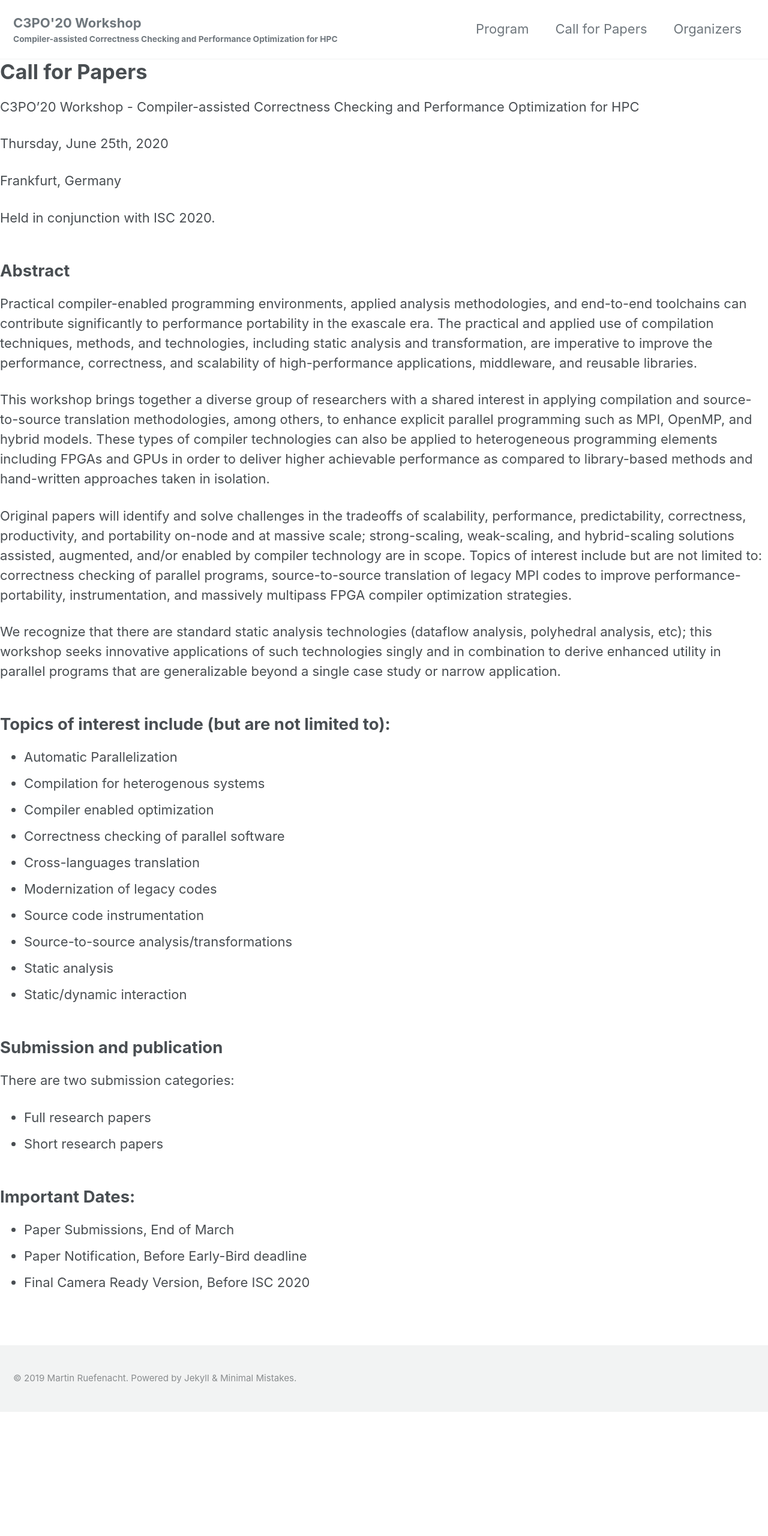
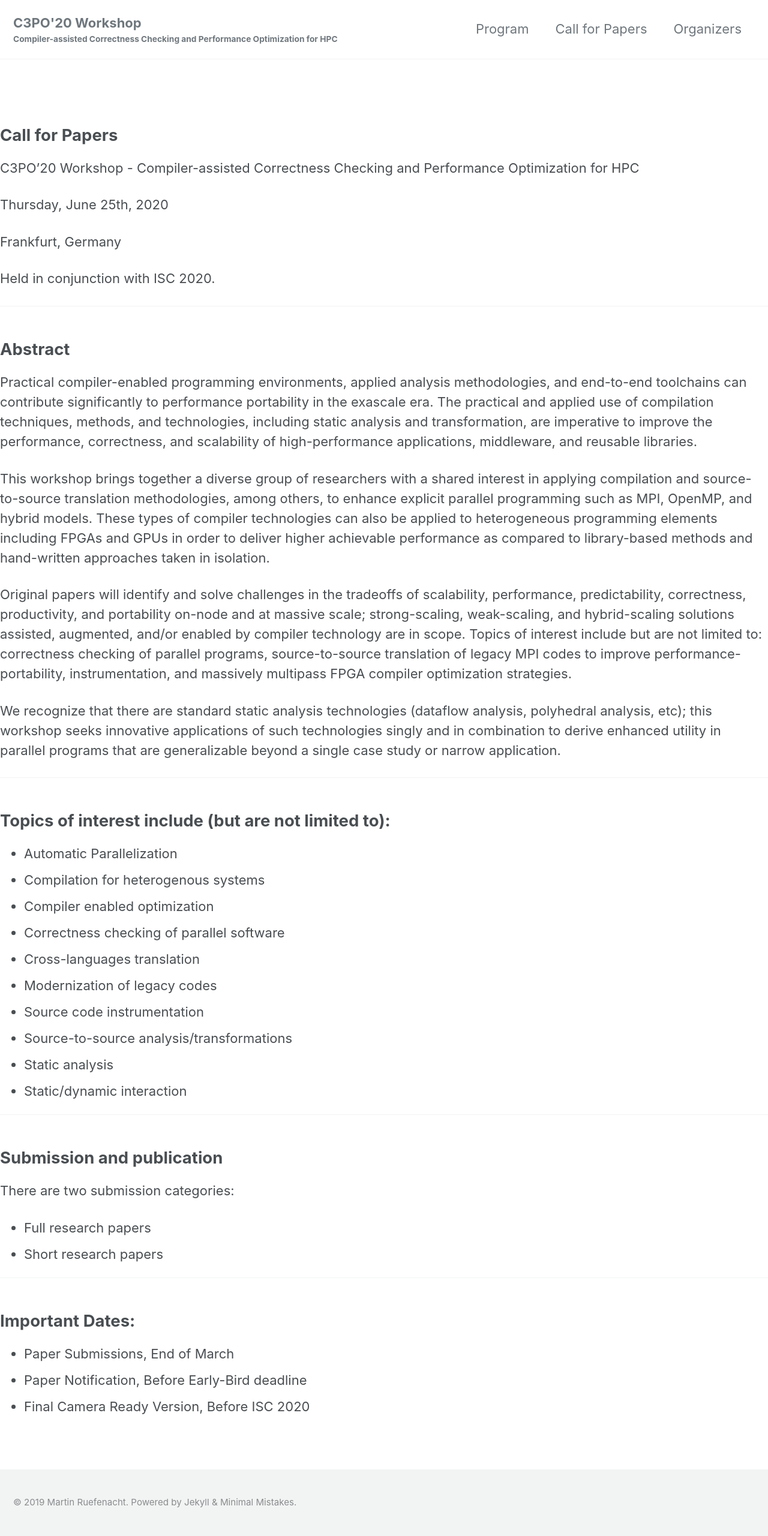
Before and after one commit to c3po-workshop/c3po-workshop.github.io, a Jekyll site: the page built from _pages/call.md, in a window 1280 px wide. Shown: the whole page at 60% size. Built offline with Jekyll 4.4.1, drawn with Linux system fonts in a browser that asks for light colours; cached includes are drawn as plain includes; nearby versions of some CDN libraries; our own code applies the rules of GitHub Pages for plain Markdown files; before the commit the page ends 2354 px from its top, so only the background shows below that.

Commit message:
Added horizontal lines

```diff
--- a/_pages/call.md
+++ b/_pages/call.md
@@ -3,7 +3,8 @@
 author_profile: false
 ---
 
-# Call for Papers
+<br/>
+## Call for Papers
 
 C3PO'20 Workshop - Compiler-assisted Correctness Checking and Performance
 Optimization for HPC
@@ -14,6 +15,7 @@
 
 Held in conjunction with ISC 2020.
 
+---
 ## Abstract
 Practical compiler-enabled programming environments, applied analysis
 methodologies, and end-to-end toolchains can contribute significantly to
@@ -46,6 +48,7 @@
 utility in parallel programs that are generalizable beyond a single case study
 or narrow application.
 
+---
 ## Topics of interest include (but are not limited to):
 - Automatic Parallelization
 - Compilation for heterogenous systems
@@ -58,12 +61,14 @@
 - Static analysis
 - Static/dynamic interaction
 
+---
 ## Submission and publication
 There are two submission categories:
 
 - Full research papers
 - Short research papers
 
+---
 ## Important Dates:
 - Paper Submissions, End of March
 - Paper Notification, Before Early-Bird deadline
```
